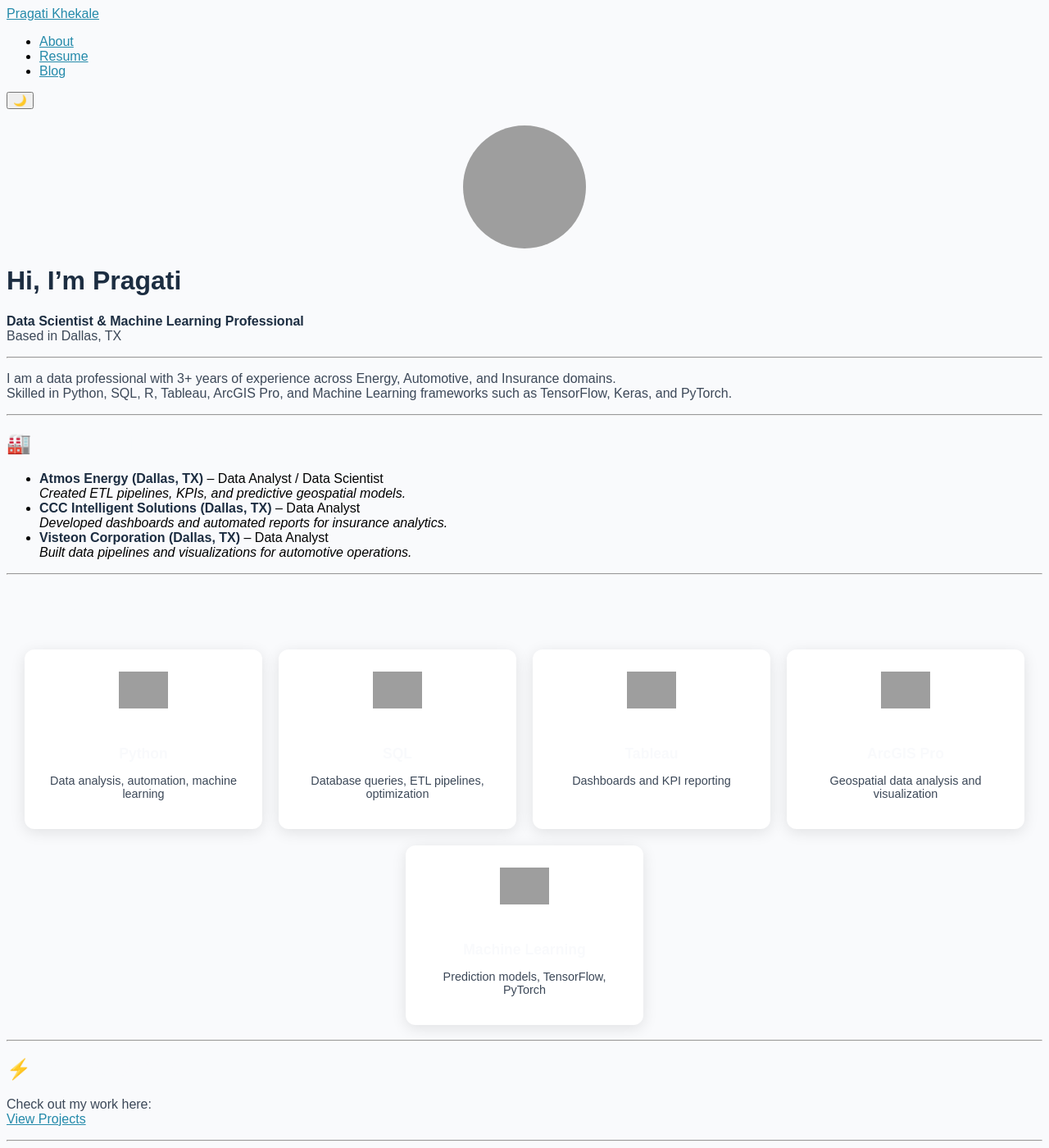
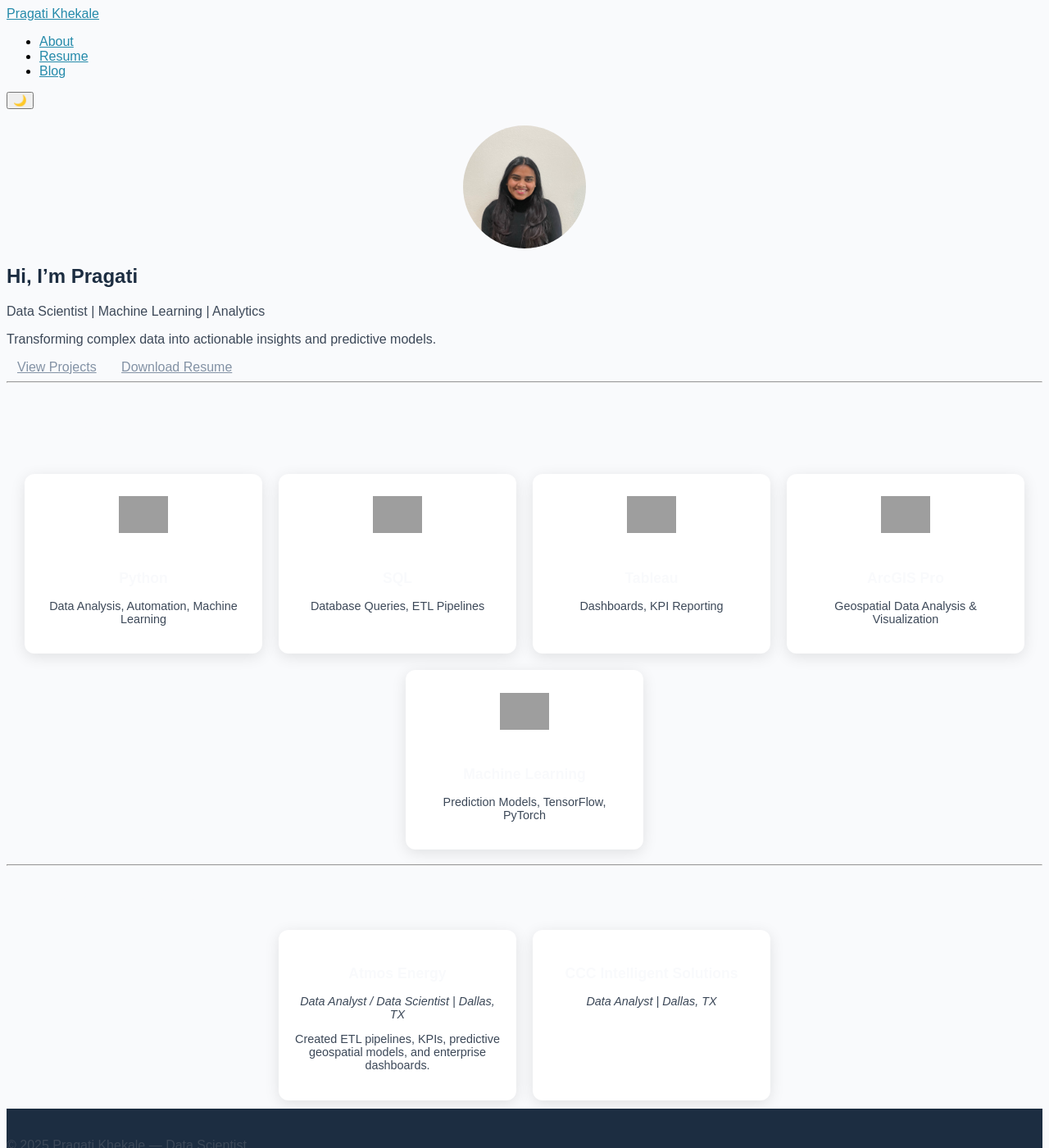
Before and after one commit to Pragati2/Pragati2.github.io, a Jekyll site: the page built from index.md, in a window 1280 px wide and 1400 px high. Shown: the whole window at 82% size. Built offline with Jekyll 4.4.1, drawn with Linux system fonts in a browser that asks for light colours; grey boxes are pictures that could not be loaded.

Commit message:
Update index.md

```diff
--- a/index.md
+++ b/index.md
@@ -3,70 +3,65 @@ layout: default
 title: Home
 ---
 
-<!-- Banner Section -->
-<img src="/images/banner.png" alt="banner" class="circular">
+<!-- Hero Section -->
+<section class="hero">
+  <img src="/images/Pragati-ProfilePic.jpeg" alt="Pragati" class="circular">
+  <h1>Hi, I’m Pragati</h1>
+  <p>Data Scientist | Machine Learning | Analytics</p>
+  <p>Transforming complex data into actionable insights and predictive models.</p>
 
-# Hi, I’m Pragati
-**Data Scientist & Machine Learning Professional**
-Based in Dallas, TX
+  <!-- Call-to-Action Buttons -->
+  <div class="cta-buttons">
+    <a href="/projects" class="nav-button btn-info">View Projects</a>
+    <a href="/resume/resume.pdf" class="nav-button btn-outline-info">Download Resume</a>
+  </div>
+</section>
 
----
-
-<!-- About / Summary -->
-I am a data professional with 3+ years of experience across Energy, Automotive, and Insurance domains.
-Skilled in Python, SQL, R, Tableau, ArcGIS Pro, and Machine Learning frameworks such as TensorFlow, Keras, and PyTorch.
-
----
-
-<!-- Industrial Experience -->
-## 🏭 Industrial Experience
-- **Atmos Energy (Dallas, TX)** – Data Analyst / Data Scientist
-  *Created ETL pipelines, KPIs, and predictive geospatial models.*
-- **CCC Intelligent Solutions (Dallas, TX)** – Data Analyst
-  *Developed dashboards and automated reports for insurance analytics.*
-- **Visteon Corporation (Dallas, TX)** – Data Analyst
-  *Built data pipelines and visualizations for automotive operations.*
-
----
+<hr>
 
 <!-- Skills Section -->
-## 🛠 Skills
-<div class="skills-container">
-  <div class="skill-card">
-    <img src="/images/python.png" alt="Python">
-    <h4>Python</h4>
-    <p>Data analysis, automation, machine learning</p>
+<section class="skills-section">
+  <h2>🛠 Core Skills</h2>
+  <div class="skills-container">
+    <div class="skill-card">
+      <img src="/images/python.png" alt="Python">
+      <h4>Python</h4>
+      <p>Data Analysis, Automation, Machine Learning</p>
+    </div>
+    <div class="skill-card">
+      <img src="/images/sql.png" alt="SQL">
+      <h4>SQL</h4>
+      <p>Database Queries, ETL Pipelines</p>
+    </div>
+    <div class="skill-card">
+      <img src="/images/tableau.png" alt="Tableau">
+      <h4>Tableau</h4>
+      <p>Dashboards, KPI Reporting</p>
+    </div>
+    <div class="skill-card">
+      <img src="/images/arcgis.png" alt="ArcGIS Pro">
+      <h4>ArcGIS Pro</h4>
+      <p>Geospatial Data Analysis & Visualization</p>
+    </div>
+    <div class="skill-card">
+      <img src="/images/ml.png" alt="Machine Learning">
+      <h4>Machine Learning</h4>
+      <p>Prediction Models, TensorFlow, PyTorch</p>
+    </div>
   </div>
-  <div class="skill-card">
-    <img src="/images/sql.png" alt="SQL">
-    <h4>SQL</h4>
-    <p>Database queries, ETL pipelines, optimization</p>
-  </div>
-  <div class="skill-card">
-    <img src="/images/tableau.png" alt="Tableau">
-    <h4>Tableau</h4>
-    <p>Dashboards and KPI reporting</p>
-  </div>
-  <div class="skill-card">
-    <img src="/images/arcgis.png" alt="ArcGIS Pro">
-    <h4>ArcGIS Pro</h4>
-    <p>Geospatial data analysis and visualization</p>
-  </div>
-  <div class="skill-card">
-    <img src="/images/ml.png" alt="Machine Learning">
-    <h4>Machine Learning</h4>
-    <p>Prediction models, TensorFlow, PyTorch</p>
-  </div>
-</div>
+</section>
 
----
+<hr>
 
-<!-- Projects / Call to Action -->
-## ⚡ Projects & Portfolio
-Check out my work here:
-[View Projects](/projects)
-
----
-
-<!-- Resume Button -->
-[Download Resume](/resume/resume.pdf){: .nav-button }
+<!-- Industrial Experience Section -->
+<section class="experience-section">
+  <h2>Industrial Experience</h2>
+  <div class="skills-container">
+    <div class="skill-card">
+      <h4>Atmos Energy</h4>
+      <p><em>Data Analyst / Data Scientist | Dallas, TX</em></p>
+      <p>Created ETL pipelines, KPIs, predictive geospatial models, and enterprise dashboards.</p>
+    </div>
+    <div class="skill-card">
+      <h4>CCC Intelligent Solutions</h4>
+      <p><em>Data Analyst | Dallas, TX</em></p>
```
